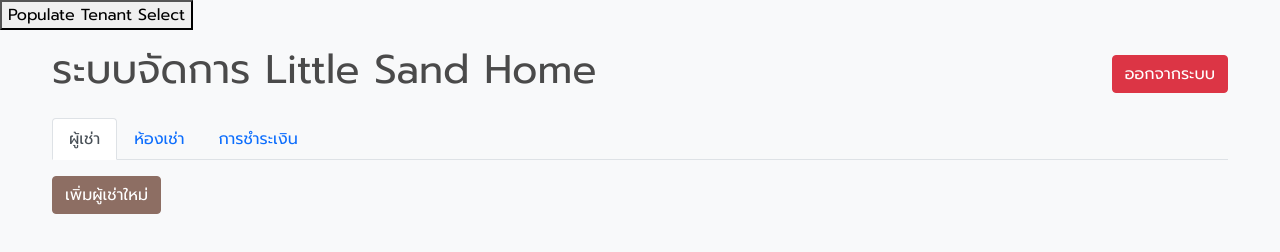
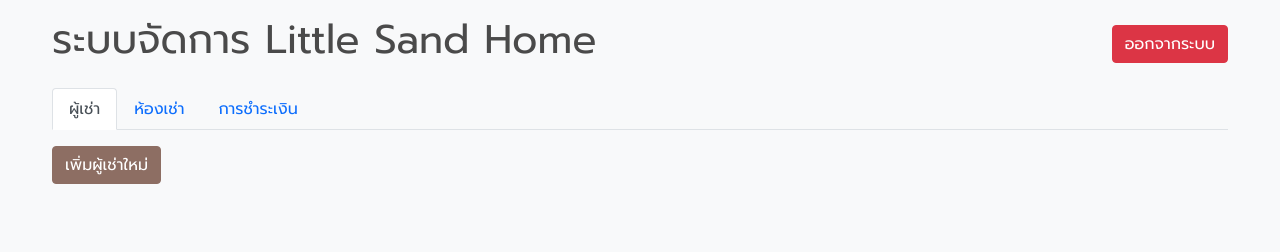
Before and after one commit to NutkungZz/sandy-rental, a website: page public/admin.html in a window 1280 px wide. Drawn offline with nearby package versions, Linux system fonts and the light colour scheme; some packages are replaced by stand-ins of ours; no server answers; sample sign-in values are in the browser's storage; a script that the page names is missing.

Commit message:
Update admin.html

```diff
--- a/public/admin.html
+++ b/public/admin.html
@@ -56,7 +56,6 @@
     </style>
 </head>
 <body>
-	<button onclick="populateTenantSelect()">Populate Tenant Select</button>
     <div class="container mt-3">
         <div class="d-flex justify-content-between align-items-center mb-3">
             <h1>ระบบจัดการ Little Sand Home</h1>
```
